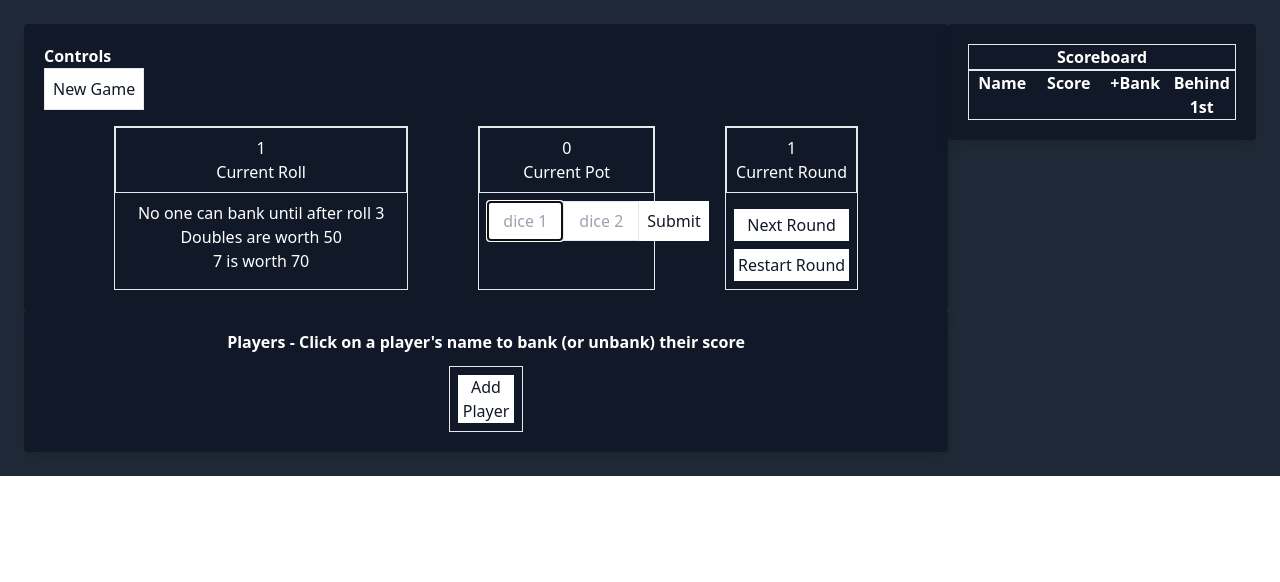
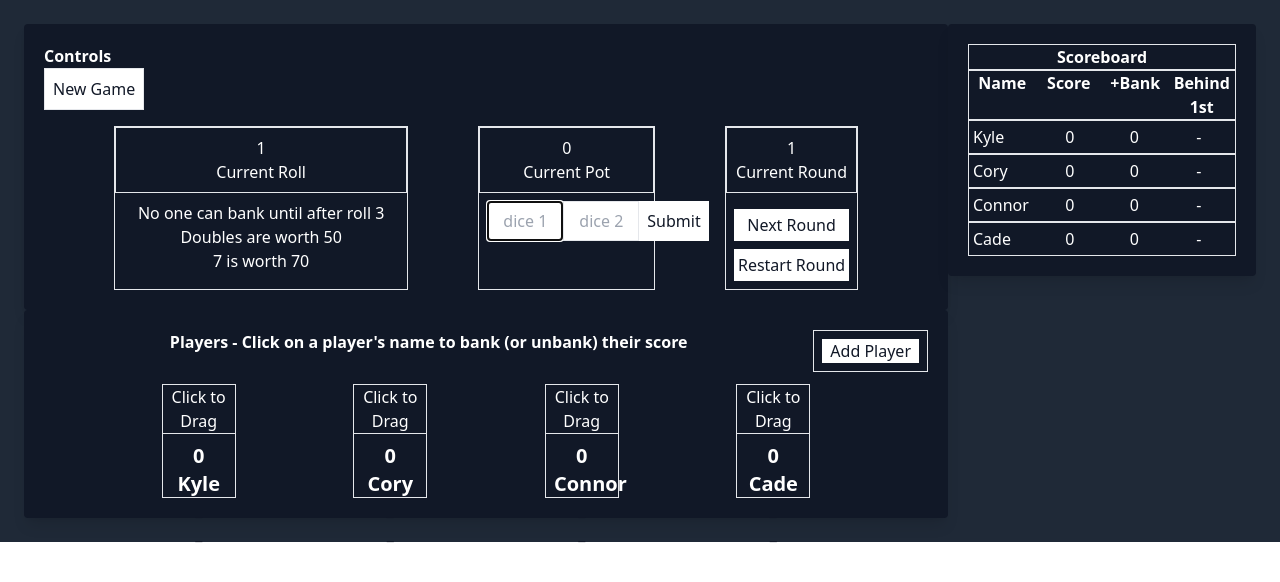
Before and after one commit to KyleCardwell/familystockmarket, a React (Create React App) app: page / in a window 1280 px wide. Shown: the top 582 px of the page. Built offline with nearby package versions, Linux system fonts and the light colour scheme.

Commit message:
basic setup for react-dnd

```diff
--- a/package.json
+++ b/package.json
@@ -9,6 +9,8 @@
     "@testing-library/react": "^11.2.7",
     "@testing-library/user-event": "^12.8.3",
     "react": "^17.0.2",
+    "react-dnd": "^14.0.4",
+    "react-dnd-html5-backend": "^14.0.2",
     "react-dom": "^17.0.2",
     "react-redux": "^7.2.4",
     "react-scripts": "4.0.3",
--- a/src/App.js
+++ b/src/App.js
@@ -2,6 +2,7 @@
 import PlayersBox from './components/PlayersBox';
 import Scoreboard from './components/Scoreboard';
 import Controls from './components/Controls';
+import PlayersBoxDragDrop from './components/PlayersBoxDragDrop';
 
 const App = (props) => {
 
@@ -13,7 +14,7 @@ const App = (props) => {
 
             <Controls />
 
-            <PlayersBox />
+            <PlayersBoxDragDrop />
 
           </div>
           <div className="w-1/4">
--- /dev/null
+++ b/src/components/AddPlayerCardDragDrop.js
@@ -0,0 +1,98 @@
+import React, {useState} from 'react';
+import { connect } from 'react-redux';
+import { addPlayer } from '../actions';
+
+let guid = () => {
+    let s4 = () => {
+        return Math.floor((1 + Math.random()) * 0x10000)
+            .toString(10)
+            .substring(1);
+    }
+
+    return s4() + s4() + s4();
+}
+
+
+
+const AddPlayerCard = (props) => {
+
+    const { addPlayer, currentRound } = props;
+
+    const [ newPlayer, setNewPlayer ] = useState("")
+
+    const [ visible, setVisible ] = useState(false)
+
+    const handleChange = (e) => {
+        setNewPlayer(e.target.value)
+    }
+
+    const toggleForm = () => {
+        setVisible(!visible)
+    }
+
+    const addPlayerArray = () => {
+
+        const playerArray = []
+
+        for(let i=0; i < currentRound; i++) {
+                playerArray.push(0)
+        }
+
+        return playerArray;
+    }
+
+
+    const handleSubmit = (e) => {
+        e.preventDefault();
+
+        const playerToAdd = {
+            id: guid(),
+            name: newPlayer,
+            points: 0,
+            pointHistory: addPlayerArray(),
+            isBanked: false,
+        }
+        addPlayer(playerToAdd);
+        setNewPlayer("");
+        toggleForm();
+
+        document.getElementById("diceRoll").focus();
+
+    }
+
+    return (
+        <div className="flex border mb-3 justify-evenly cursor-pointer hover:bg-gray-800">
+            <div onClick={toggleForm} className="m-2 px-2 text-center align-middle bg-white text-gray-900">
+                {visible ? "Cancel" : "Add Player" }
+            </div>
+            {visible ?
+                <form
+                    className="addPlayerForm flex p-2"
+                    onSubmit={handleSubmit}
+                >
+                    <label htmlFor="newPlayer">Name:</label>
+                    <input autoFocus
+                        type="text"
+                        name="newPlayer"
+                        className="w-full text-center text-black mx-2"
+                        value={newPlayer}
+                        onChange={handleChange}
+                        size="15"
+                    />
+                    <button
+                        type="submit"
+                        className="bg-white text-gray-900 px-2"
+                    >Add</button>
+                </form> : "" }
+        </div>
+    )
+}
+
+const mapStateToProps = state => {
+    return({
+        currentRound: state.currentRound
+    })
+}
+
+
+export default connect(mapStateToProps, { addPlayer })(AddPlayerCard);
--- /dev/null
+++ b/src/components/PlayerCardDragDrop.js
@@ -0,0 +1,105 @@
+import React, { useState } from 'react';
+import { connect } from 'react-redux';
+
+import { bankPlayer, unBankPlayer, deletePlayer } from '../actions'
+
+import { useDrag } from 'react-dnd';
+
+import '../App.css';
+
+// const initialState = {
+//     name: "",
+//     points: "",
+//     isBanked: false,
+// }
+
+const PlayerCard = (props) => {
+
+    const { id, name, points, isBanked, currentPot } = props;
+
+    const [showEdit, setShowEdit ] = useState(false)
+
+    const [{ isDragging }, drag] = useDrag(() => ({
+        type: "div",
+        collect: (monitor) => ({
+            isDragging: !!monitor.isDragging(),
+        })
+    }))
+
+    const handleClick = () => {
+        if(isBanked === false) {
+
+            props.bankPlayer(id, currentPot)
+            document.getElementById("diceRoll").focus();
+
+        } else {
+
+            props.unBankPlayer(id)
+            document.getElementById("diceRoll").focus();
+        }
+    }
+
+    const handleShowEdit = () => {
+        setShowEdit(true)
+
+    }
+
+    const handleHideEdit = () => {
+        setShowEdit(false)
+        document.getElementById("diceRoll").focus();
+    }
+
+    const handleDelete = () => {
+        props.deletePlayer(id)
+        document.getElementById("diceRoll").focus();
+    }
+
+    return (
+
+        <div
+            ref={drag}
+            className={`border text-center h-px114 w-1/12`}>
+            <div className='border-b cursor-move'>
+                Click to Drag
+
+            </div>
+
+
+            <div
+                className={`cursor-pointer group p-2 ${isBanked ? "bg-red-800 hover:bg-red-600" : ""} hover:bg-gray-800`}
+                onClick={handleClick}
+                onMouseEnter={handleShowEdit}
+                onMouseLeave={handleHideEdit}
+            >
+                <h2 className="font-bold text-xl">
+                    {points}
+                </h2>
+                <h3 className="font-bold text-xl">
+                    {name}
+                </h3>
+                <div
+                    className={showEdit ? "block" : "hidden group-hover:block"}
+                >Edit</div>
+                <div
+                    className={`${showEdit ? "block" : "hidden group-hover:block"}`}
+                    onClick={handleDelete}
+                >Delete</div>
+                <div
+                    className={`text-gray-900 ${showEdit ? "hidden group-hover:block" : ""}`}
+                >_</div>
+                <div
+                    className={`text-gray-900 ${showEdit ? "hidden group-hover:block" : ""}`}
+                >_</div>
+
+            </div>
+        </div>
+    )
+}
+
+const mapStateToProps = (state) => {
+    return({
+        currentPot: state.currentPot,
+    })
+}
+
+export default connect(mapStateToProps, {bankPlayer, unBankPlayer, deletePlayer})(PlayerCard);
--- /dev/null
+++ b/src/components/PlayersBoxDragDrop.js
@@ -0,0 +1,59 @@
+import React from "react";
+import PlayerCard from "./PlayerCard";
+import AddPlayerCard from "./AddPlayerCard";
+import { connect } from "react-redux";
+import PlayerCardDragDrop from "./PlayerCardDragDrop";
+import AddPlayerCardDragDrop from "./AddPlayerCardDragDrop";
+import { DndProvider } from "react-dnd";
+import { HTML5Backend } from 'react-dnd-html5-backend'
+
+const PlayersBox = (props) => {
+
+    const playersList = props.players;
+
+    return (
+
+        <DndProvider backend={HTML5Backend}>
+
+
+            <div className="bg-gray-900 rounded shadow-lg p-5 grow flex flex-col flex-grow">
+
+                <div className="flex justify-between">
+
+                    <h4 className="font-bold text-center mb-3 flex-grow">Players - Click on a player's name to bank (or unbank) their score</h4>
+                    <AddPlayerCardDragDrop />
+
+                </div>
+
+
+                <div className={`flex flex-wrap justify-evenly`}>
+
+                    {playersList.map((person) => {
+
+                        return (
+                            <PlayerCardDragDrop
+                                key={person.id}
+                                id={person.id}
+                                name={person.name}
+                                points={person.points}
+                                isBanked={person.isBanked}
+                            />
+                        );
+                    })}
+
+                    {/* <AddPlayerCardDragDrop /> */}
+
+                </div>
+
+            </div>
+        </DndProvider>
+    );
+};
+
+const mapStateToProps = state => {
+    return ({
+      players: state.players,
+    })
+  }
+
+export default connect(mapStateToProps)(PlayersBox);
--- a/src/reducers/index.js
+++ b/src/reducers/index.js
@@ -1,9 +1,9 @@
 import { ADD_PLAYER, ADD_TO_POT, BANK_PLAYER, DELETE_PLAYER, NEW_GAME, NEXT_ROUND, RESTART_ROUND, TOP_SCORE, UNBANK_PLAYER } from "../actions";
-// import { fakePlayers } from "../components/fakePlayers";
+import { fakePlayers } from "../components/fakePlayers";
 
 export const initialState = {
 
-    players: [],
+    players: [...fakePlayers],
     currentPot: 0,
     currentRoll: 1,
     currentRound: 1,
```
Also changed, not shown: 1 other file (tests, documents, lock files or other folders).
